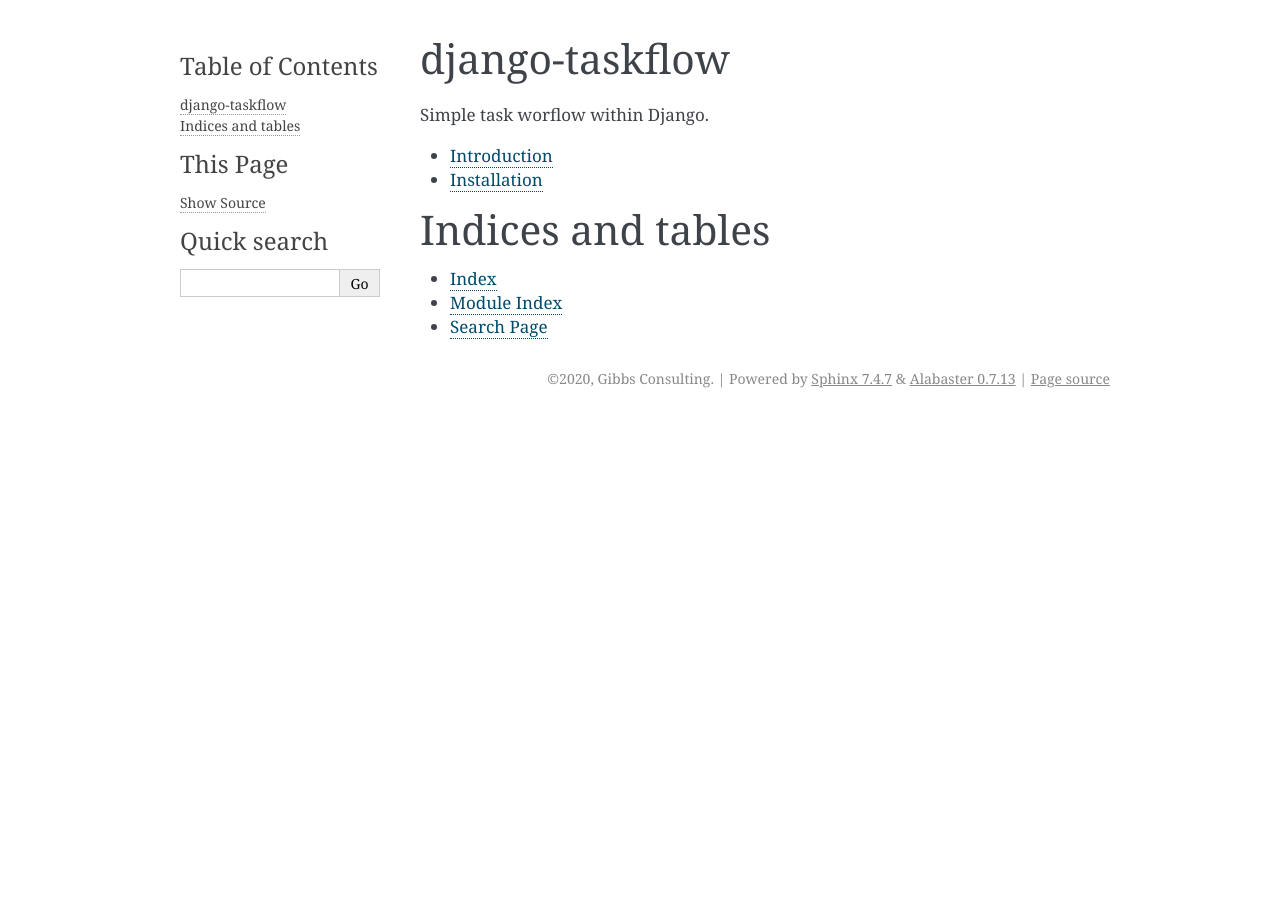
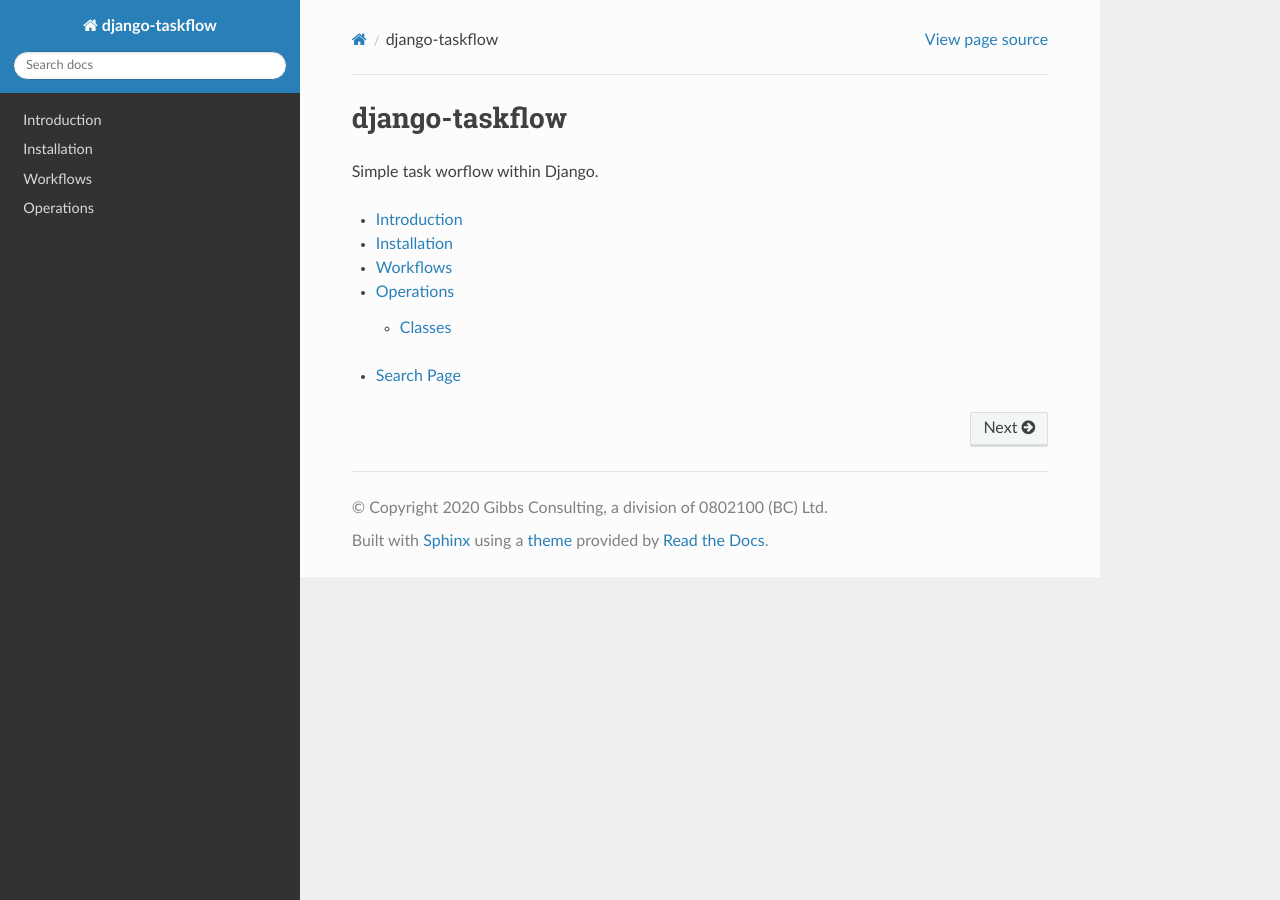
Before and after one commit to delsim/django-taskflow, a Sphinx documentation site: the page built from docs/index.rst, in a window 1280 px wide. Built offline with Sphinx 7.4.7 and the Read the Docs theme 2.0.0, drawn with Linux system fonts in a browser that asks for light colours.

```diff
--- a/docs/conf.py
+++ b/docs/conf.py
@@ -18,7 +18,7 @@
 # -- Project information -----------------------------------------------------
 
 project = 'django-taskflow'
-copyright = '2020, Gibbs Consulting'
+copyright = '2020 Gibbs Consulting, a division of 0802100 (BC) Ltd'
 author = 'Gibbs Consulting'
 
 
@@ -44,7 +44,7 @@ exclude_patterns = ['_build', 'Thumbs.db', '.DS_Store']
 # The theme to use for HTML and HTML Help pages.  See the documentation for
 # a list of builtin themes.
 #
-html_theme = 'alabaster'
+html_theme = 'sphinx_rtd_theme'
 
 # Add any paths that contain custom static files (such as style sheets) here,
 # relative to this directory. They are copied after the builtin static files,
--- a/docs/index.rst
+++ b/docs/index.rst
@@ -13,12 +13,7 @@ Simple task worflow within Django.
 
    introduction
    installation
+   workflows
+   operations
 
-
-
-Indices and tables
-==================
-
-* :ref:`genindex`
-* :ref:`modindex`
 * :ref:`search`
--- /dev/null
+++ b/docs/workflows.rst
@@ -0,0 +1,6 @@
+.. _workflows:
+
+Workflows
+=========
+
+To create a workflow, instantate a ``Workflow`` object.
```
Also changed, not shown: README.md (+9 -1 lines), docs/installation.rst (+7 -1 lines), docs/operations.rst (added, +13 -0 lines), 1 other file.
